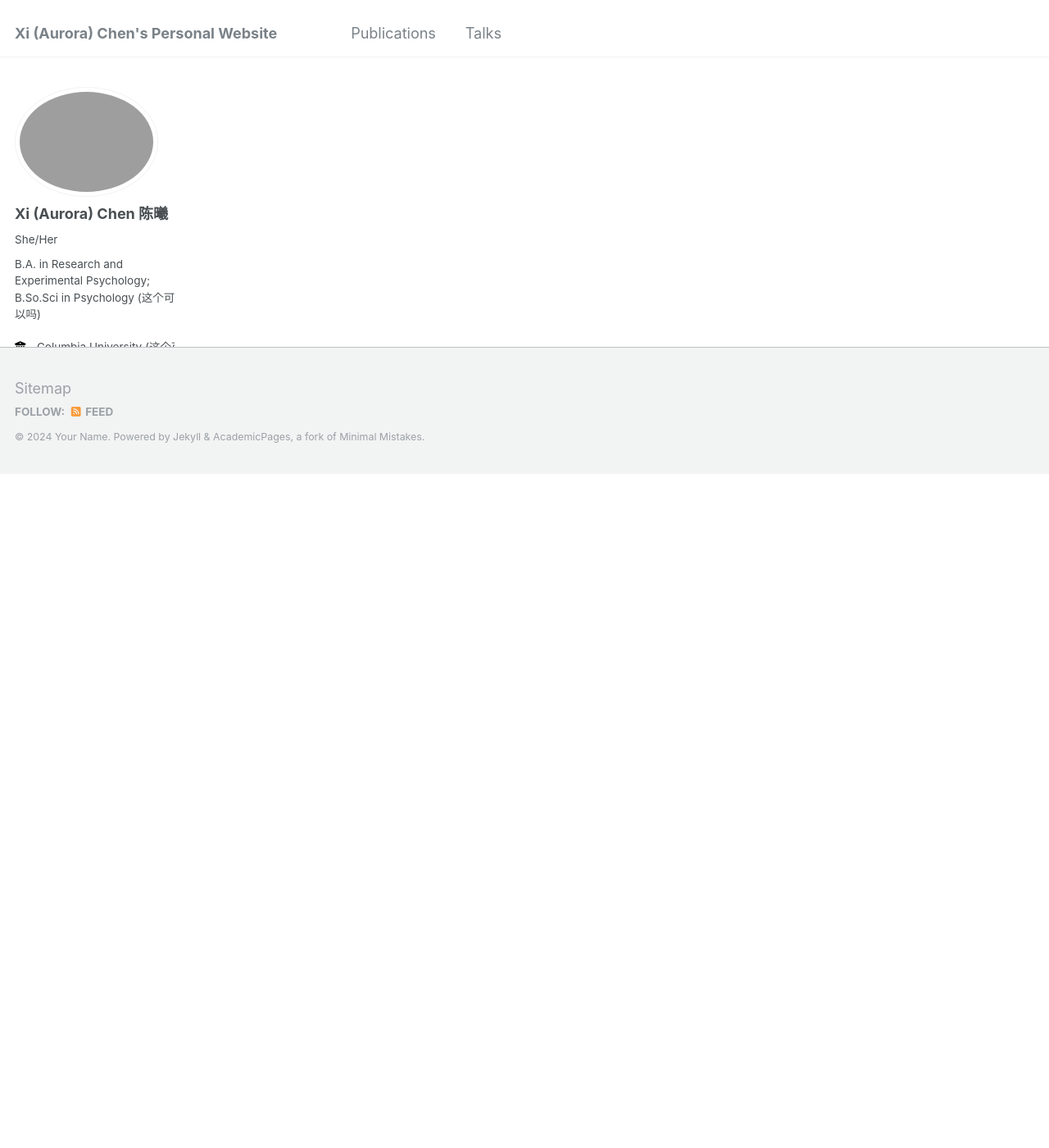
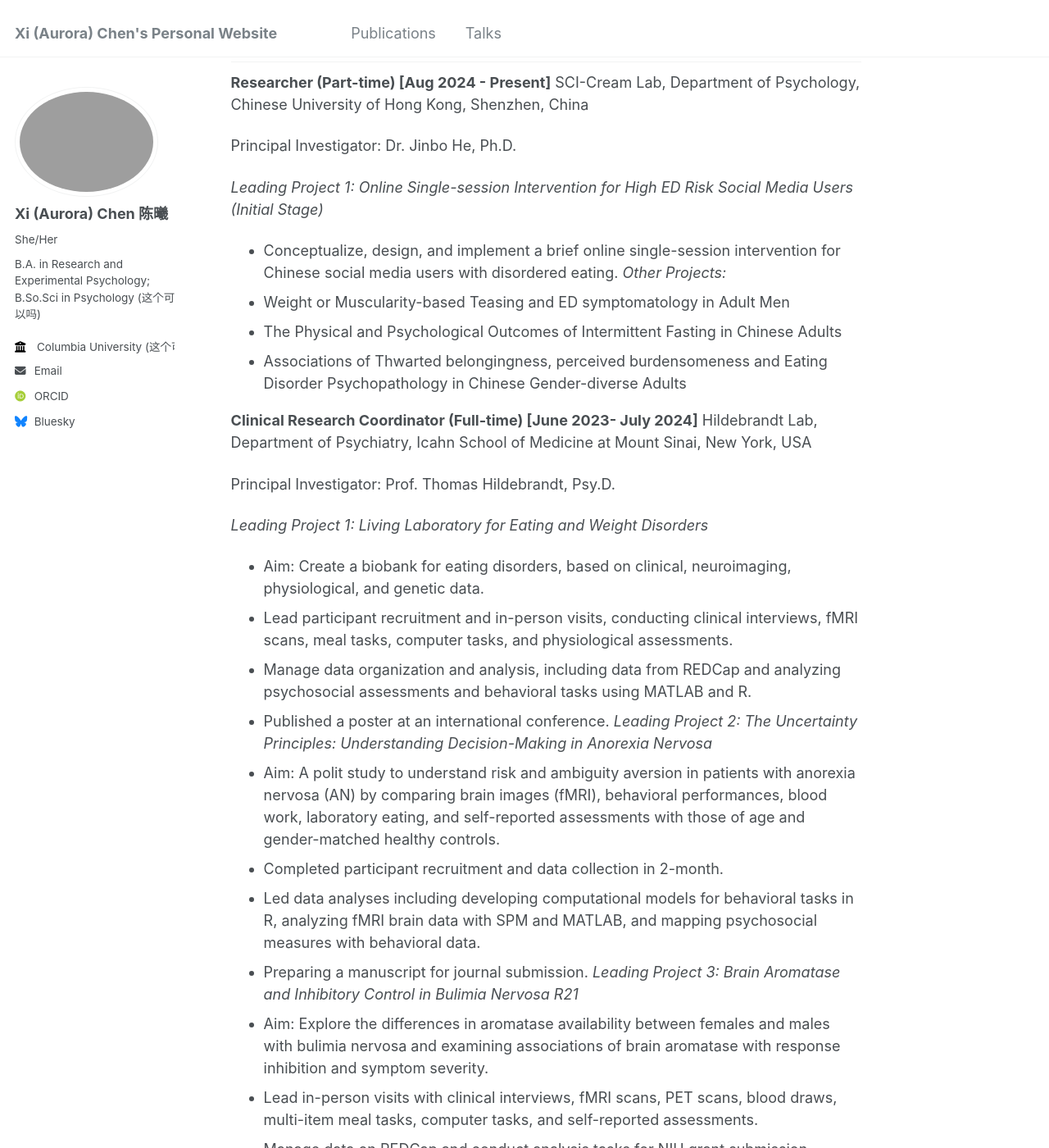
Before and after one commit to xixichen002/xixichen002.github.io, a Jekyll site: the page built from _pages/about.md, in a window 1280 px wide and 1400 px high, scrolled down 821 px. Shown: the whole window at 82% size. Built offline with Jekyll 4.4.1, drawn with Linux system fonts in a browser that asks for light colours; some web fonts are replaced; some of the changed text lies outside the part shown.

Commit message:
Update about.md

```diff
--- a/_pages/about.md
+++ b/_pages/about.md
@@ -24,3 +24,80 @@ Education
 - Project: Gender Difference in the Risk and Protective Factors for Persons in Custody’s (PICs) Recidivism: A Structural Equation Model
 - Supervisor: Samuel M.Y. Ho, Ph.D.
 - Cum. GPA: 3.79/4.30
+
+
+Research Experience
+------
+**Researcher (Part-time) [Aug 2024 - Present]**
+SCI-Cream Lab, Department of Psychology, Chinese University of Hong Kong, Shenzhen, China
+
+Principal Investigator: Dr. Jinbo He, Ph.D.
+
+*Leading Project 1: Online Single-session Intervention for High ED Risk Social Media Users (Initial Stage)*
+- Conceptualize, design, and implement a brief online single-session intervention for Chinese social media users with disordered eating.
+*Other Projects:*
+- Weight or Muscularity-based Teasing and ED symptomatology in Adult Men
+- The Physical and Psychological Outcomes of Intermittent Fasting in Chinese Adults
+- Associations of Thwarted belongingness, perceived burdensomeness and Eating Disorder Psychopathology in Chinese Gender-diverse Adults
+
+**Clinical Research Coordinator (Full-time) [June 2023- July 2024]**
+Hildebrandt Lab, Department of Psychiatry, Icahn School of Medicine at Mount Sinai, New York, USA
+
+Principal Investigator: Prof. Thomas Hildebrandt, Psy.D.
+
+*Leading Project 1: Living Laboratory for Eating and Weight Disorders*
+- Aim: Create a biobank for eating disorders, based on clinical, neuroimaging, physiological, and genetic data.
+- Lead participant recruitment and in-person visits, conducting clinical interviews, fMRI scans, meal tasks, computer tasks, and physiological assessments.
+- Manage data organization and analysis, including data from REDCap and analyzing psychosocial assessments and behavioral tasks using MATLAB and R.
+- Published a poster at an international conference.
+*Leading Project 2: The Uncertainty Principles: Understanding Decision-Making in Anorexia Nervosa*
+- Aim: A polit study to understand risk and ambiguity aversion in patients with anorexia nervosa (AN) by comparing brain images (fMRI), behavioral performances, blood work, laboratory eating, and self-reported assessments with those of age and gender-matched healthy controls.
+-	Completed participant recruitment and data collection in 2-month.
+-	Led data analyses including developing computational models for behavioral tasks in R, analyzing fMRI brain data with SPM and MATLAB, and mapping psychosocial measures with behavioral data.
+-	Preparing a manuscript for journal submission.
+*Leading Project 3: Brain Aromatase and Inhibitory Control in Bulimia Nervosa R21*
+- Aim: Explore the differences in aromatase availability between females and males with bulimia nervosa and examining associations of brain aromatase with response inhibition and symptom severity.
+-	Lead in-person visits with clinical interviews, fMRI scans, PET scans, blood draws, multi-item meal tasks, computer tasks, and self-reported assessments.
+-	Manage data on REDCap and conduct analysis tasks for NIH grant submission.
+*Leading Project 4: Family-Based Interoceptive Exposure for Avoidant Restrictive Food Intake Disorder (ARFID) R34*
+- Aim: A clinical trial to assess the feasibility and acceptability of mindfulness-based interoceptive exposure (MBIE) therapy for families of youth diagnosed with ARFID.
+-	Lead intervention sessions and follow-up assessments using questionnaires, behavioral and meal tasks to evaluate the efficacy of the intervention.
+
+**Undergraduate Research Assistant [Jan 2023 – May 2023]**
+Department of Psychology, Barnard College, Columbia University
+
+Supervisor: Michael Wheaton, Ph.D.
+
+*Project: Adult Separation Anxiety in College Students*
+-	Conducted a literature review to understand the prevalence of and risk factors for adult separation anxiety in young adults.
+-	Analyzed collected data using regression and correlation methods.
+-	Preparing a manuscript for submission.
+
+**Psych/Neuro Senior Thesis Advanced Research Program (STAR) [Jan 2022 – May 2023]**
+Department of Psychology, Columbia University
+
+Course Instructor: Prof. Lila Davachi, Ph.D.
+
+Research Mentor: Prof. Catherine Monk, Ph.D.
+*Project: The Unique Patterns of Adolescent Pregnancy*
+-	Collaborated with the mentor to propose research questions about the relationship between prenatal distress, sleep quality, and baby birth outcomes in adolescent pregnancies.
+-	Conducted a systematic literature review on the topic and ran statistical analyses to test hypotheses.
+-	Wrote and presented an honors thesis that highlighted the importance of promoting sleep quality in pregnant women.
+
+**Undergraduate Research Assistant [Nov 2021 – May 2022]**
+City University of Hong Kong
+
+Supervisor: Prof. Samuel Ho, Ph.D.
+
+*Project: Gender Difference in the Risk and Protective Factors for Persons in Custody’s (PICs) Recidivism: A Structural Equation Model*
+-	Conducted a systematic literature review on criminogenic needs of Persons in Custody, the triad society in Hong Kong, disciplinary misconduct in prison, and the impact of family visits to explore potential risk and protective factors related to recidivism.
+-	Analyzed data using the Structural Equation Model to examine the relationships between risk, protective factors, and PICs’ recidivism.
+-	Interpreted the results and co-authored a report for the Department of Correctional Services in Hong Kong to improve the implementation of rehabilitation programs.
+
+**Undergraduate Research Assistant [Oct 2020- May 2021]**
+City University of Hong Kong
+
+Supervisor: Nancy Yu, Ph.D.
+*Project: Enhancing Resilience in Cross-Boundary Families: A Parent-Child Parallel Group Intervention*
+-	Contributed to the design of infographics and the development of measurement tools for the intervention manual.
+-	Assisted in developing questionnaires and conducting structured interviews to assess the efficacy of the intervention.
```
